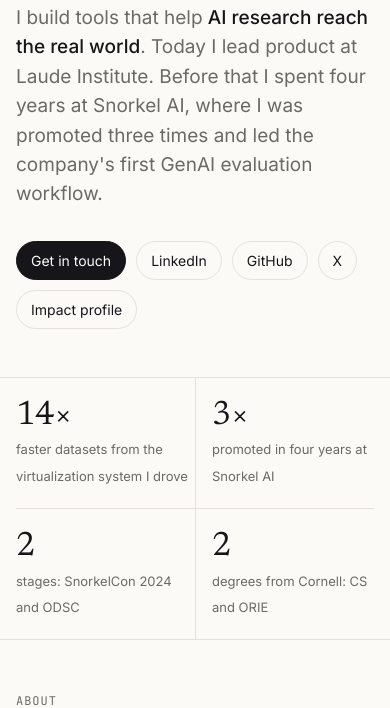
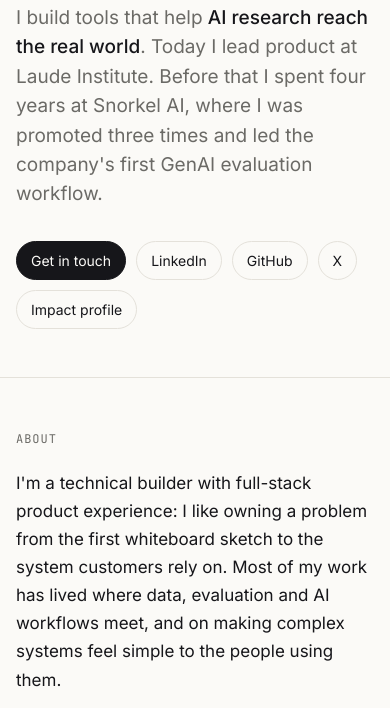
Before and after one commit to rebekah-west/rebekah-westerlind, a plain HTML site: page index.html in a window 390 px wide. Shown: the part 396-1104 px from the top of the page. Drawn offline with Linux system fonts and the light colour scheme.

Commit message:
Remove highlights numbers row
Co-Authored-By: Claude Opus 5.5 <noreply@anthropic.com>

```diff
--- a/index.html
+++ b/index.html
@@ -77,12 +77,6 @@
   .links a.primary { background: var(--fg); color: var(--bg); border-color: var(--fg); }
   .links a.primary:hover { background: var(--accent); border-color: var(--accent); color: var(--bg); }
 
-  /* stats */
-  .stats { display: grid; grid-template-columns: repeat(4, 1fr); border-bottom: 1px solid var(--line); }
-  .stat { padding: 28px 0 28px 20px; border-left: 1px solid var(--line); }
-  .stat:first-child { border-left: 0; padding-left: 0; }
-  .stat b { display: block; font: 400 34px/1.1 var(--serif); }
-  .stat span { font-size: 13px; color: var(--muted); }
 
   /* sections */
   section { padding: 72px 0; border-bottom: 1px solid var(--line); }
@@ -137,10 +131,6 @@
     header.hero { padding: 56px 0 48px; }
     .hero-grid { grid-template-columns: 1fr; gap: 28px; }
     .portrait { width: 112px; height: 112px; order: -1; }
-    .stats { grid-template-columns: 1fr 1fr; }
-    .stat { padding: 20px 0 20px 16px; }
-    .stat:nth-child(3) { border-left: 0; padding-left: 0; border-top: 1px solid var(--line); }
-    .stat:nth-child(4) { border-top: 1px solid var(--line); }
     section { padding: 52px 0; }
     .sec { grid-template-columns: 1fr; gap: 20px; }
     .cards { grid-template-columns: 1fr; }
@@ -181,12 +171,6 @@
   </div>
 </header>
 
-<div class="wrap stats" aria-label="Highlights">
-  <div class="stat"><b>14×</b><span>faster datasets from the virtualization system I drove</span></div>
-  <div class="stat"><b>3×</b><span>promoted in four years at Snorkel AI</span></div>
-  <div class="stat"><b>2</b><span>stages: SnorkelCon 2024 and ODSC</span></div>
-  <div class="stat"><b>2</b><span>degrees from Cornell: CS and ORIE</span></div>
-</div>
 
 <section id="about">
   <div class="wrap sec">
```
